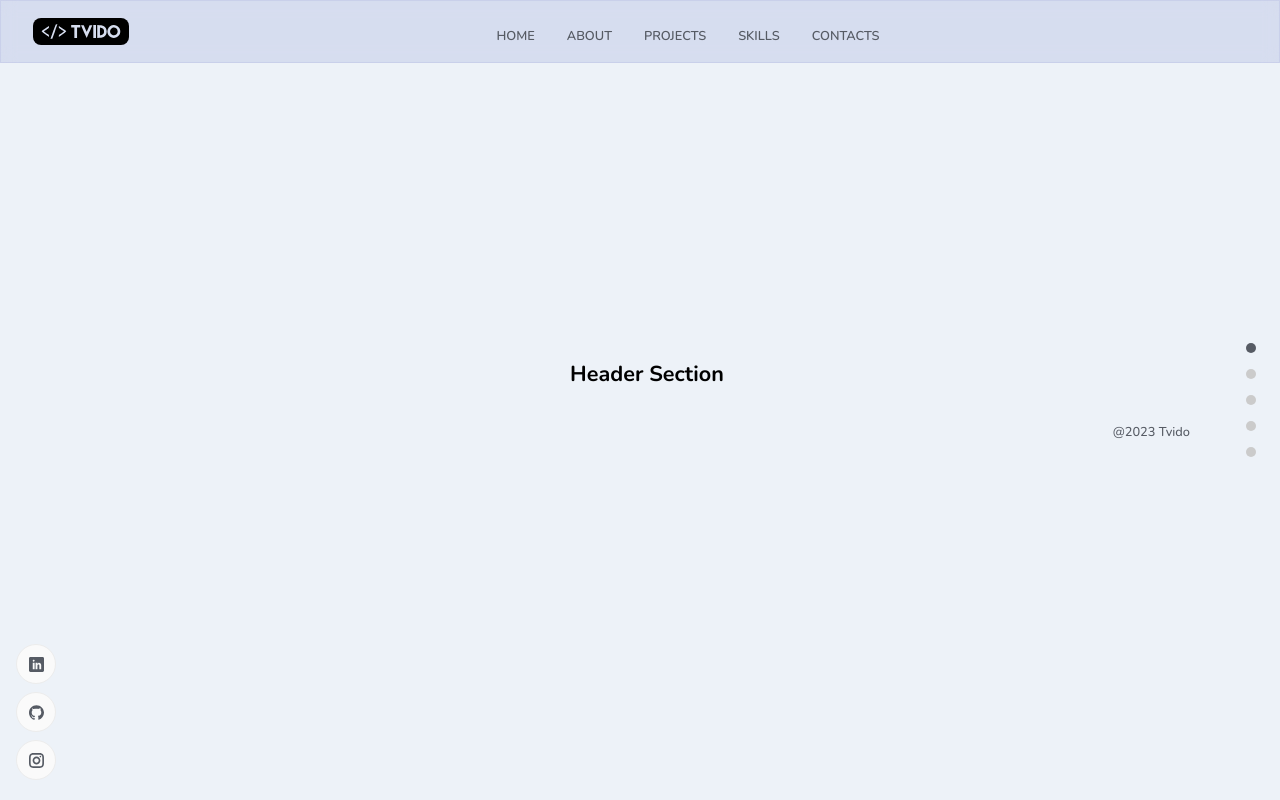
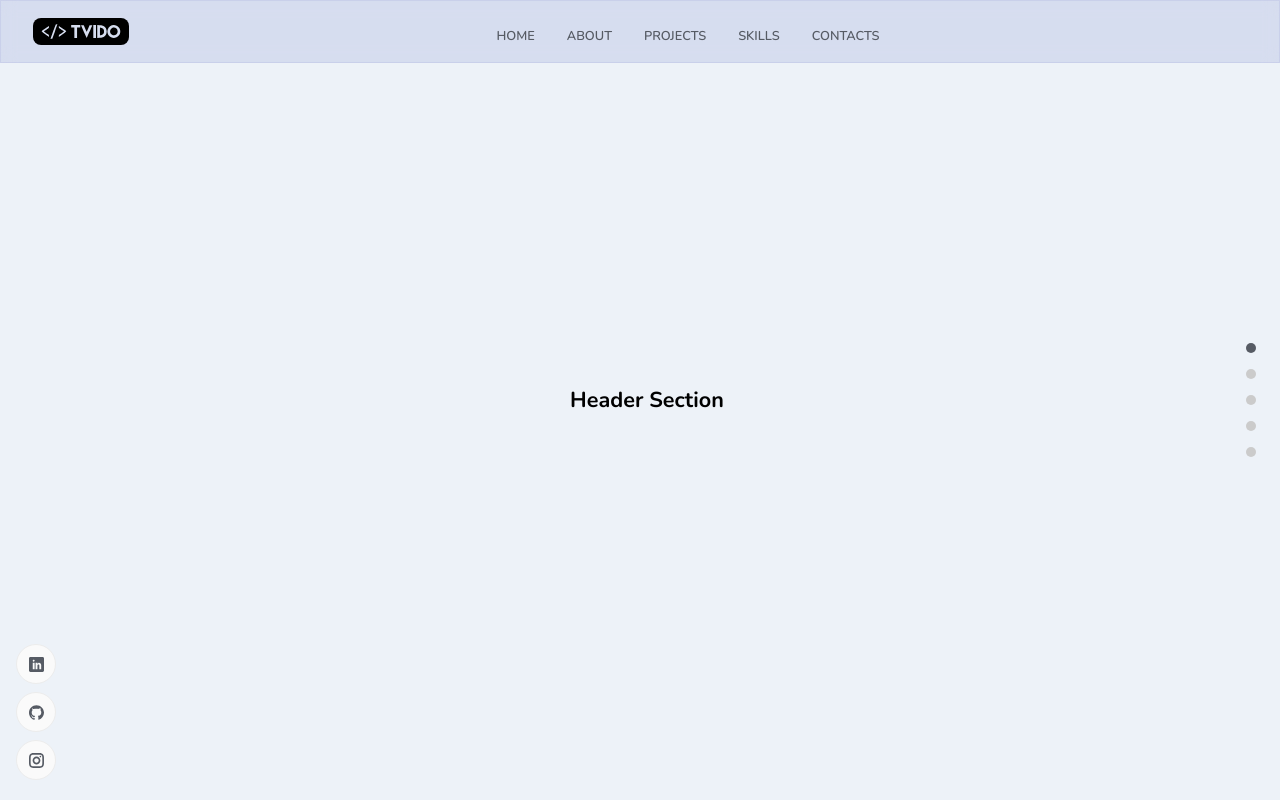
Before and after one commit to Tvido/portfolio-react-viter, a React (Create React App) app: page / in a window 1280 px wide. Shown: the top 800 px of the page. Built offline with nearby package versions, Linux system fonts and the light colour scheme; the HTML template or start-up script is replaced by a standard one.

Commit message:
Update AppWrapper.jsx

```diff
--- a/src/components/AppWrapper/AppWrapper.jsx
+++ b/src/components/AppWrapper/AppWrapper.jsx
@@ -8,15 +8,11 @@ import SocialMedia from "../SocialMedia/SocialMedia";
 const AppWrapper = (Component, idName, classNames) =>
   function Wrapper() {
     return (
-      <div id={idName} className={`app__container ${classNames}`}>
+      <div id={idName} className={`app__container wrapper ${classNames}`}>
         <SocialMedia />
 
         <div className="app__wrapper app__flex">
           <Component />
-
-          <div className="copyright">
-            <div className="p-text">@2023 Tvido</div>
-          </div>
         </div>
 
         <NavigationDots active={idName} />
```
